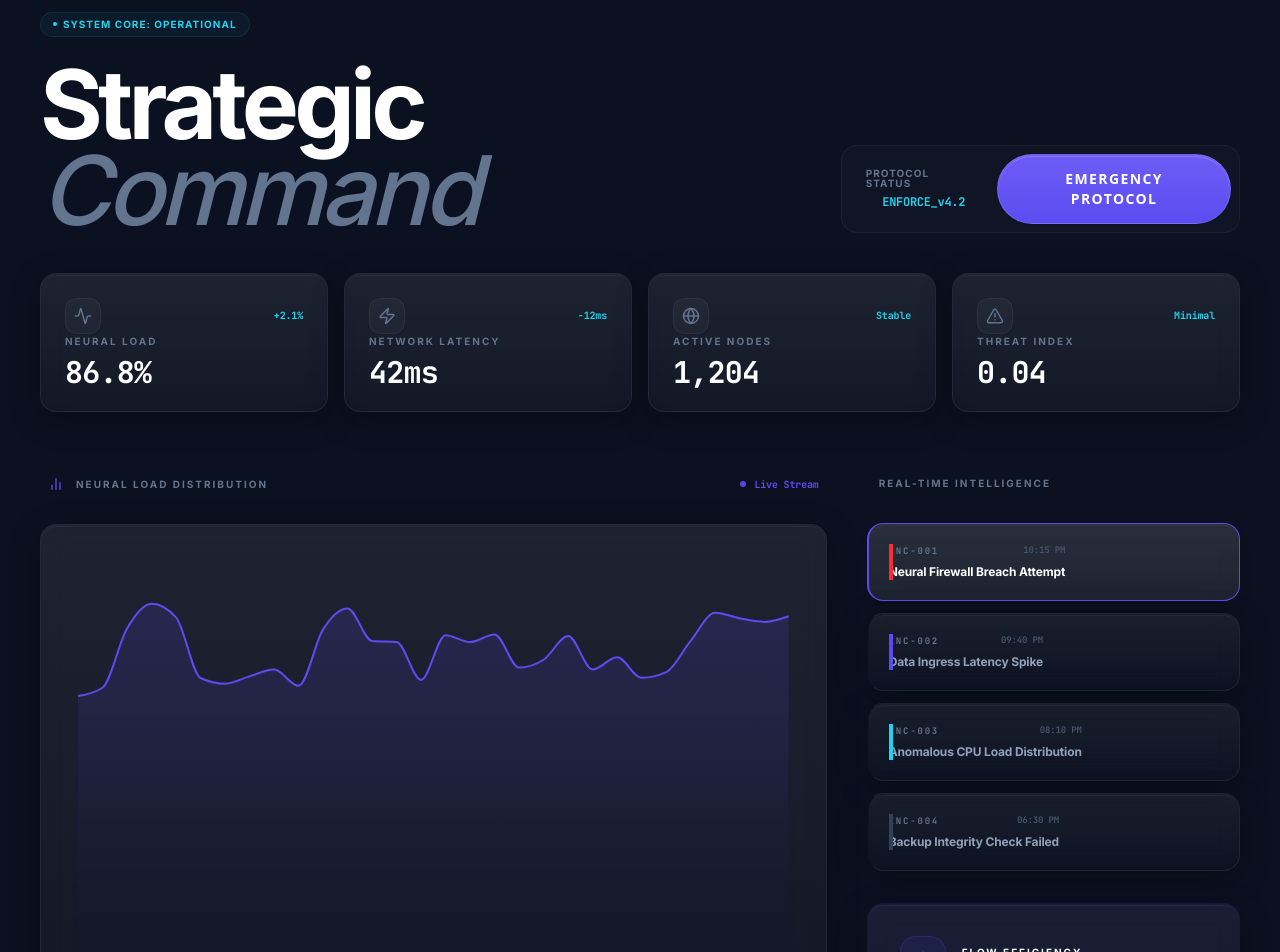
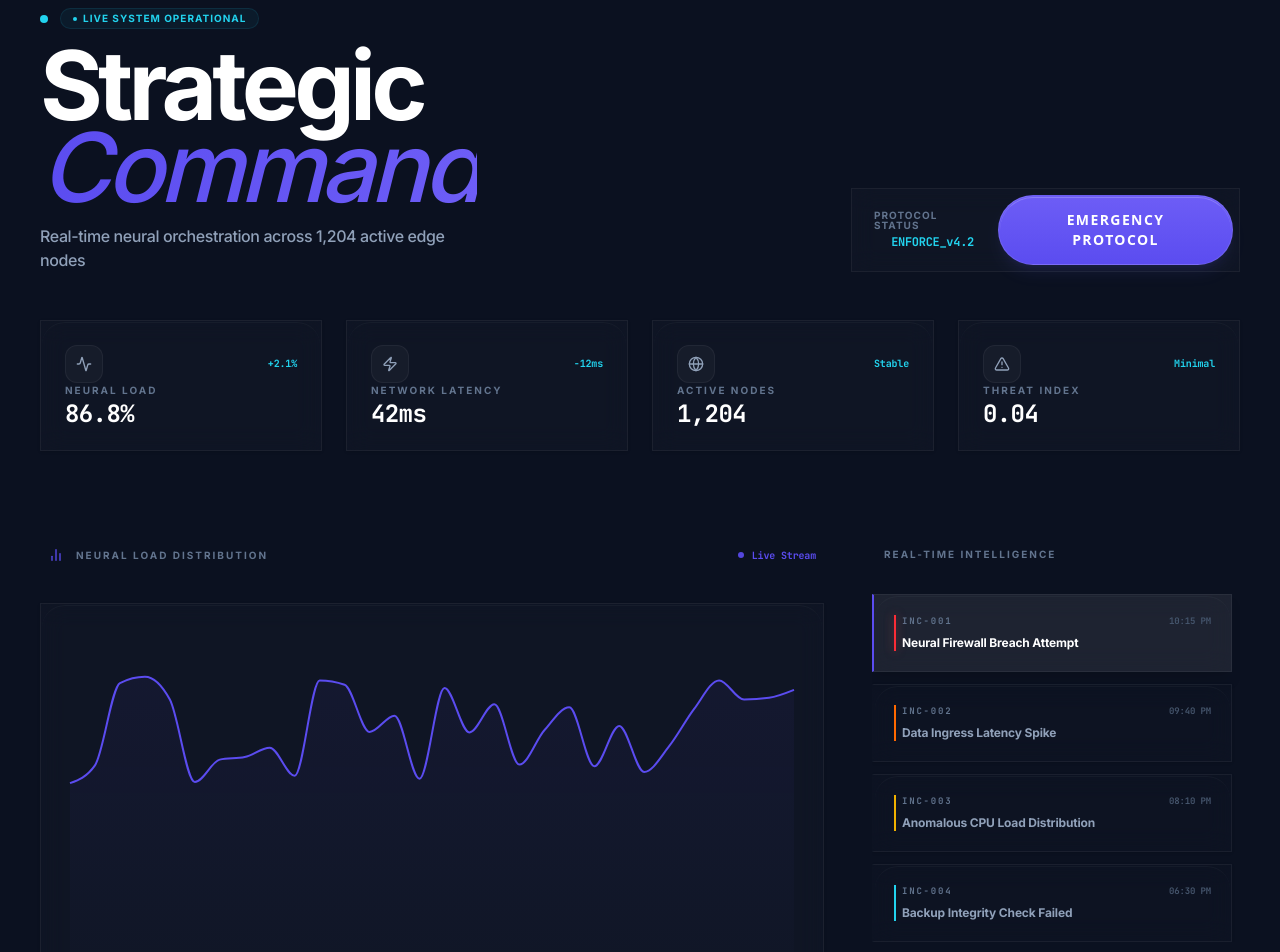
Before and after one commit to rohithssj/Aegis, a Next.js app: page / in a window 1280 px wide. Shown: the part 120-1072 px from the top of the page. Built offline with nearby package versions, Linux system fonts and the light colour scheme.

Commit message:
updated ui

```diff
--- a/src/app/globals.css
+++ b/src/app/globals.css
@@ -14,8 +14,9 @@
   --color-medium: #FBBF24;
   --color-low: #22D3EE;
 
-  --rounded-premium: 0.75rem;
-  --rounded-premium-lg: 1.25rem;
+  --rounded-premium: 1rem;
+  --rounded-premium-lg: 1.5rem;
+  --rounded-premium-xl: 2rem;
 
   --font-mono: var(--font-mono), ui-monospace, SFMono-Regular, Menlo, Monaco, Consolas, "Liberation Mono", "Courier New", monospace;
   --transition-premium: cubic-bezier(0.4, 0, 0.2, 1);
--- a/src/app/page.tsx
+++ b/src/app/page.tsx
@@ -28,13 +28,11 @@ export default function Dashboard() {
 
   // Initialize data and start real-time simulation
   useEffect(() => {
-    // Initial fetch
     mockDataService.getIncidents().then(data => {
       setIncidents(data);
       if (data.length > 0) setSelectedIncidentId(data[0].id);
     });
 
-    // Generate initial 30 points
     const generateInitialData = () => {
       const data: MetricPoint[] = [];
       const now = new Date();
@@ -51,7 +49,6 @@ export default function Dashboard() {
 
     setMetrics(generateInitialData());
 
-    // Start interval
     const interval = setInterval(() => {
       setMetrics(prev => {
         const nextTime = new Date().toLocaleTimeString([], { hour: '2-digit', minute: '2-digit', second: '2-digit' });
@@ -76,9 +73,9 @@ export default function Dashboard() {
     <ResponsiveContainer width="100%" height="100%">
       <AreaChart data={metrics}>
         <defs>
-          <linearGradient id="colorIndigo" x1="0" y1="0" x2="0" y2="1">
-            <stop offset="5%" stopColor="#5B4CF0" stopOpacity={0.15}/>
-            <stop offset="95%" stopColor="#5B4CF0" stopOpacity={0}/>
+          <linearGradient id="chartGradient" x1="0" y1="0" x2="0" y2="1">
+            <stop offset="0%" stopColor="#5B4CF0" stopOpacity={0.06} />
+            <stop offset="100%" stopColor="#5B4CF0" stopOpacity={0} />
           </linearGradient>
         </defs>
         <XAxis
@@ -96,10 +93,11 @@ export default function Dashboard() {
             borderRadius: '12px',
             fontSize: '11px',
             color: '#fff',
-            fontFamily: 'var(--font-mono)'
+            fontFamily: 'var(--font-mono)',
+            boxShadow: '0 4px 20px rgba(0,0,0,0.5), 0 0 10px rgba(91,76,240,0.1)'
           }}
           itemStyle={{ color: '#5B4CF0' }}
-          cursor={{ stroke: 'rgba(255,255,255,0.1)', strokeWidth: 1 }}
+          cursor={{ stroke: 'rgba(255,255,255,0.05)', strokeWidth: 1 }}
         />
         <Area
           type="monotone"
@@ -107,9 +105,9 @@ export default function Dashboard() {
           stroke="#5B4CF0"
           strokeWidth={2}
           fillOpacity={1}
-          fill="url(#colorIndigo)"
-          isAnimationActive={true}
-          animationDuration={1500}
+          fill="url(#chartGradient)"
+          activeDot={{ r: 4, stroke: '#5B4CF0', strokeWidth: 2, fill: '#0B1120' }}
+          isAnimationActive={false}
         />
       </AreaChart>
     </ResponsiveContainer>
@@ -121,22 +119,32 @@ export default function Dashboard() {
   };
 
   return (
-    <main className="flex-1 max-w-[1600px] mx-auto w-full px-6 md:px-10 py-12 space-y-16">
+    <main className="flex-1 max-w-[1600px] mx-auto w-full px-4 md:px-10 py-12 space-y-24">
 
       {/* 🚀 HERO SECTION: Command Status */}
-      <section className="space-y-10">
-        <div className="flex flex-col md:flex-row md:items-end justify-between gap-8">
-          <div className="space-y-6">
-            <Badge variant="low" dot={true} className="bg-accent-cyan/5 text-accent-cyan border-accent-cyan/10">
-              System Core: Operational
-            </Badge>
-            <h1 className="text-5xl md:text-8xl font-bold tracking-tighter text-white leading-[0.9]">
-              Strategic <span className="text-slate-500 italic font-medium">Command</span>
+      <section className="space-y-12">
+        <div className="flex flex-col md:flex-row md:items-end justify-between gap-10">
+          <div className="space-y-4">
+            <div className="flex items-center gap-3">
+              <span className="relative flex h-2 w-2">
+                <span className="animate-ping absolute inline-flex h-full w-full rounded-full bg-accent-cyan opacity-75"></span>
+                <span className="relative inline-flex rounded-full h-2 w-2 bg-accent-cyan"></span>
+              </span>
+              <Badge variant="low" className="bg-accent-cyan/5 text-accent-cyan border-accent-cyan/10 px-3 py-0.5">
+                Live System Operational
+              </Badge>
+            </div>
+            <h1 className="text-6xl md:text-8xl font-bold tracking-tighter text-white leading-[0.85]">
+              Strategic <span className="bg-gradient-to-r from-accent-indigo to-accent-indigo-light bg-clip-text text-transparent italic font-medium">Command</span>
             </h1>
+            <p className="text-slate-400 text-sm md:text-base font-medium tracking-tight max-w-md">
+              Real-time neural orchestration across 1,204 active edge nodes
+            </p>
           </div>
-          <div className="flex items-center gap-4 bg-white/[0.02] p-2 rounded-2xl border border-white/[0.05]">
-            <div className="flex flex-col items-end px-4">
-              <span className="text-[10px] font-bold text-slate-500 uppercase tracking-widest leading-none mb-1.5">Protocol Status</span>
+
+          <div className="flex items-center gap-2 bg-white/[0.02] p-1.5 rounded-premium-lg border border-white/[0.05] backdrop-blur-md self-start md:self-end group transition-all hover:bg-white/[0.04]">
+            <div className="flex flex-col items-end px-4 py-1">
+              <span className="text-[10px] font-bold text-slate-500 uppercase tracking-widest leading-none mb-1">Protocol Status</span>
               <span className="text-xs font-mono font-bold text-accent-cyan tracking-tight">ENFORCE_v4.2</span>
             </div>
             <Button
@@ -144,7 +152,7 @@ export default function Dashboard() {
               size="lg"
               onClick={handleProtocolAction}
               disabled={isDeploying}
-              className="min-w-[220px]"
+              className="min-w-[180px] rounded-premium transition-all hover:scale-[1.02] active:scale-[0.98] border border-white/10 shadow-lg shadow-indigo-500/10"
             >
               {isDeploying ? "Synchronizing..." : "Emergency Protocol"}
             </Button>
@@ -152,23 +160,23 @@ export default function Dashboard() {
         </div>
 
         {/* Global Metrics Strip */}
-        <div className="grid grid-cols-2 md:grid-cols-4 gap-4">
+        <div className="grid grid-cols-2 lg:grid-cols-4 gap-6">
           {[
             { label: "Neural Load", val: metrics.length > 0 ? `${metrics[metrics.length-1].value.toFixed(1)}%` : "0.0%", icon: Activity, trend: "+2.1%" },
             { label: "Network Latency", val: "42ms", icon: Zap, trend: "-12ms" },
             { label: "Active Nodes", val: "1,204", icon: Globe, trend: "Stable" },
             { label: "Threat Index", val: "0.04", icon: AlertTriangle, trend: "Minimal" },
           ].map((m, i) => (
-            <GlassCard key={i} className="p-6 flex flex-col gap-4" hover={true}>
+            <GlassCard key={i} className="p-6 flex flex-col gap-5 group" hover={true}>
               <div className="flex items-center justify-between">
-                <div className="p-2 rounded-xl bg-white/[0.03] border border-white/[0.05]">
-                  <m.icon className="h-4.5 w-4.5 text-slate-500" />
+                <div className="p-2.5 rounded-xl bg-white/[0.03] border border-white/[0.05] group-hover:border-accent-indigo/20 transition-colors">
+                  <m.icon className="h-4 w-4 text-slate-400 group-hover:text-accent-indigo transition-colors" />
                 </div>
                 <span className="font-mono text-[10px] text-accent-cyan font-bold leading-none">{m.trend}</span>
               </div>
-              <div>
-                <p className="text-[10px] font-bold text-slate-500 uppercase tracking-[0.2em] mb-2">{m.label}</p>
-                <h4 className="text-3xl font-mono font-bold text-white tracking-tight leading-none">{m.val}</h4>
+              <div className="space-y-1">
+                <p className="text-[10px] font-bold text-slate-500 uppercase tracking-[0.2em]">{m.label}</p>
+                <h4 className="text-2xl font-mono font-bold text-white tracking-tight leading-none">{m.val}</h4>
               </div>
             </GlassCard>
           ))}
@@ -176,10 +184,10 @@ export default function Dashboard() {
       </section>
 
       {/* 📊 PRIMARY PANEL: Analytics & Intelligence */}
-      <div className="grid grid-cols-1 lg:grid-cols-12 gap-10 items-start">
+      <div className="grid grid-cols-1 lg:grid-cols-12 gap-12 items-start">
 
         {/* Distribution Chart (8 cols) */}
-        <div className="lg:col-span-8 space-y-8">
+        <div className="lg:col-span-8 space-y-10">
           <div className="flex items-center justify-between px-2">
             <h2 className="text-[10px] font-bold uppercase tracking-[0.2em] text-slate-500 flex items-center gap-3">
               <BarChart2 className="h-4 w-4 text-accent-indigo" /> Neural Load Distribution
@@ -191,17 +199,19 @@ export default function Dashboard() {
             </div>
           </div>
 
-          <GlassCard className="h-[500px] p-8 relative overflow-hidden" hover={false}>
-             {/* Gradient Depth Overlay */}
-             <div className="absolute inset-0 bg-gradient-to-t from-surface via-transparent to-transparent opacity-40 pointer-events-none z-10" />
-             <div className="relative z-0 h-full">
-               {LoadChart}
-             </div>
-          </GlassCard>
+          <div className="relative group">
+            <GlassCard className="h-[300px] md:h-[520px] p-6 relative overflow-hidden" hover={false}>
+               <div className="relative z-0 h-full">
+                 {LoadChart}
+               </div>
+               {/* Bottom Fade Overlay */}
+               <div className="absolute inset-x-0 bottom-0 h-32 bg-gradient-to-t from-background via-background/20 to-transparent pointer-events-none z-10" />
+            </GlassCard>
+          </div>
 
           {/* Detailed Context Panel */}
           {selectedIncident && (
-            <GlassCard className="p-10 space-y-10 border-accent-indigo/10" hover={false}>
+            <GlassCard className="p-10 space-y-10 border-accent-indigo/10 bg-accent-indigo/[0.01]" hover={false}>
               <div className="flex flex-col md:flex-row md:items-center justify-between gap-8">
                 <div className="space-y-4">
                   <div className="flex items-center gap-4">
@@ -212,7 +222,7 @@ export default function Dashboard() {
                     {selectedIncident.title}
                   </h3>
                 </div>
-                <div className="bg-white/[0.02] border border-white/[0.05] p-6 rounded-[2.5rem] min-w-[200px] text-center shadow-inner">
+                <div className="bg-white/[0.02] border border-white/[0.05] p-6 rounded-premium-xl min-w-[200px] text-center">
                   <p className="text-[10px] font-bold text-slate-600 uppercase tracking-[0.2em] mb-2">Impact Intensity</p>
                   <p className="text-5xl font-mono font-bold text-white leading-none tracking-tighter">{selectedIncident.neuralImpact}%</p>
                 </div>
@@ -237,7 +247,7 @@ export default function Dashboard() {
                 </div>
               </div>
 
-              <div className="p-8 rounded-[2rem] bg-surface/50 border border-white/[0.08] relative overflow-hidden">
+              <div className="p-8 rounded-premium-lg bg-white/[0.01] border border-white/[0.03] relative overflow-hidden">
                 <div className="absolute top-0 right-0 p-8 opacity-5 pointer-events-none">
                   <ShieldCheck className="h-24 w-24 text-accent-cyan" />
                 </div>
@@ -260,31 +270,31 @@ export default function Dashboard() {
             Real-time Intelligence
           </h2>
 
-          <div className="space-y-3">
+          <div className="space-y-3 max-h-[600px] overflow-y-auto pr-2 custom-scrollbar">
             {incidents.map((incident) => (
               <button
                 key={incident.id}
                 onClick={() => setSelectedIncidentId(incident.id)}
-                className="w-full text-left focus:outline-none block"
+                className="w-full text-left focus:outline-none block group/item"
               >
                 <GlassCard
-                  hover={true}
+                  hover={false}
                   className={cn(
-                    "p-5 transition-all flex items-center gap-5 border-l-2",
+                    "p-5 transition-all duration-200 border-l-2 relative",
                     selectedIncidentId === incident.id
-                      ? "bg-white/[0.08] border-accent-indigo shadow-lg"
-                      : "bg-white/[0.01] border-l-transparent hover:border-l-slate-700"
+                      ? "bg-white/[0.08] border-l-accent-indigo shadow-lg translateX(4px)"
+                      : "bg-white/[0.01] border-l-transparent hover:border-l-slate-700 hover:bg-white/[0.03] hover:translate-x-1"
                   )}
                 >
-                  {/* Priority Indicator */}
+                  {/* Status Indicator */}
                   <div className={cn(
-                    "w-1 h-full absolute left-0 top-0 bottom-0",
-                    incident.status === 'critical' ? 'bg-red-500' :
-                    incident.status === 'high' ? 'bg-accent-indigo' :
-                    incident.status === 'medium' ? 'bg-accent-cyan' : 'bg-slate-700'
+                    "w-[2px] h-full absolute left-0 top-0 bottom-0",
+                    incident.status === 'critical' ? 'bg-red-500 shadow-[0_0_10px_rgba(239,68,68,0.5)]' :
+                    incident.status === 'high' ? 'bg-orange-500' :
+                    incident.status === 'medium' ? 'bg-yellow-500' : 'bg-accent-cyan'
                   )} />
 
-                  <div className="flex-1 space-y-1.5">
+                  <div className="flex-1 space-y-1.5 pl-2">
                     <div className="flex justify-between items-center">
                       <span className="text-[9px] font-mono text-slate-500 font-bold tracking-[0.2em] uppercase leading-none">{incident.id}</span>
                       <span className="text-[9px] font-mono text-slate-600 font-bold">
@@ -293,7 +303,7 @@ export default function Dashboard() {
                     </div>
                     <p className={cn(
                       "text-xs font-bold leading-snug transition-colors",
-                      selectedIncidentId === incident.id ? "text-white" : "text-slate-400"
+                      selectedIncidentId === incident.id ? "text-white" : "text-slate-400 group-hover/item:text-slate-200"
                     )}>
                       {incident.title}
                     </p>
@@ -316,7 +326,7 @@ export default function Dashboard() {
             <p className="text-[11px] text-slate-500 leading-relaxed font-medium">
               Neural efficiency is performing at <span className="text-white font-bold">1.2 Petaflops</span> with 99.9% autonomous mitigation across the edge network.
             </p>
-            <Button variant="ghost" className="w-full border-white/[0.05] h-11 text-xs font-bold">View Cluster Health</Button>
+            <Button variant="ghost" className="w-full border-white/[0.05] h-11 text-xs font-bold hover:bg-white/[0.05]">View Cluster Health</Button>
           </GlassCard>
         </aside>
       </div>
--- a/src/components/GlassCard.tsx
+++ b/src/components/GlassCard.tsx
@@ -13,17 +13,15 @@ export const GlassCard = ({ children, className, hover = true, ...props }: Glass
   return (
     <div
       className={cn(
-        "relative overflow-hidden rounded-2xl border border-white/[0.08] bg-white/[0.03] backdrop-blur-md",
-        "shadow-[0_8px_32px_-1px_rgba(0,0,0,0.3)]",
-        "before:absolute before:inset-0 before:-z-10 before:bg-gradient-to-b before:from-white/[0.05] before:to-transparent",
-        "transition-all duration-200",
-        hover && "hover:bg-white/[0.05] hover:border-white/[0.12] hover:-translate-y-0.5 hover:scale-[1.01] hover:shadow-[0_12px_40px_-2px_rgba(0,0,0,0.4)]",
+        "relative overflow-hidden rounded-premium-lg border border-white/[0.05] bg-white/[0.02] backdrop-blur-md",
+        "shadow-sm transition-all duration-300 ease-out",
+        hover && "hover:bg-white/[0.04] hover:border-white/[0.08] hover:-translate-y-0.5 hover:scale-[1.01] hover:shadow-xl hover:shadow-black/20",
         className
       )}
       {...props}
     >
       {/* Subtle Inner Highlight */}
-      <div className="absolute inset-px rounded-[calc(1rem-1px)] border-t border-white/[0.05] pointer-events-none" />
+      <div className="absolute inset-px rounded-[calc(var(--rounded-premium-lg)-1px)] border-t border-white/[0.03] pointer-events-none" />
 
       <div className="relative z-10 h-full">{children}</div>
     </div>
```
